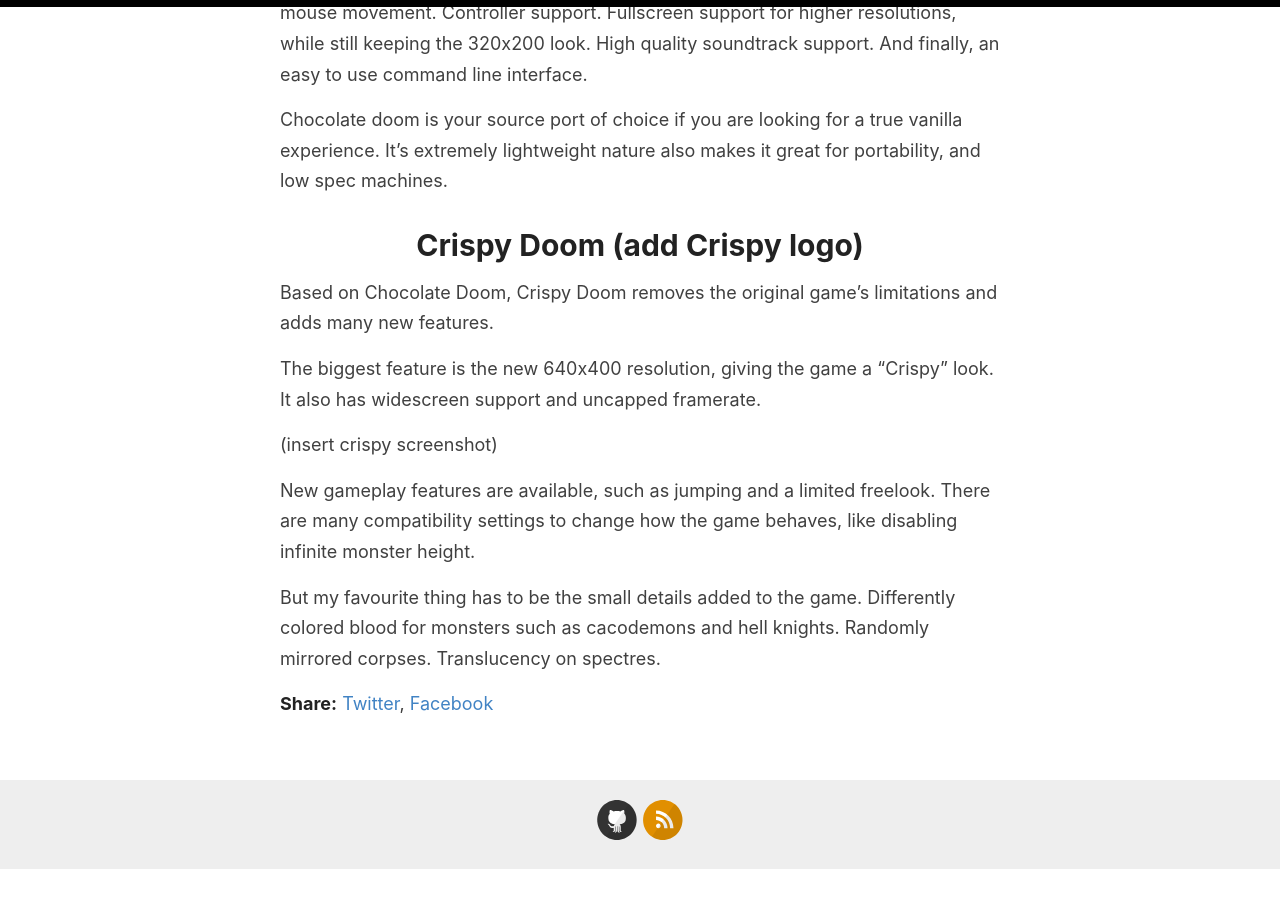
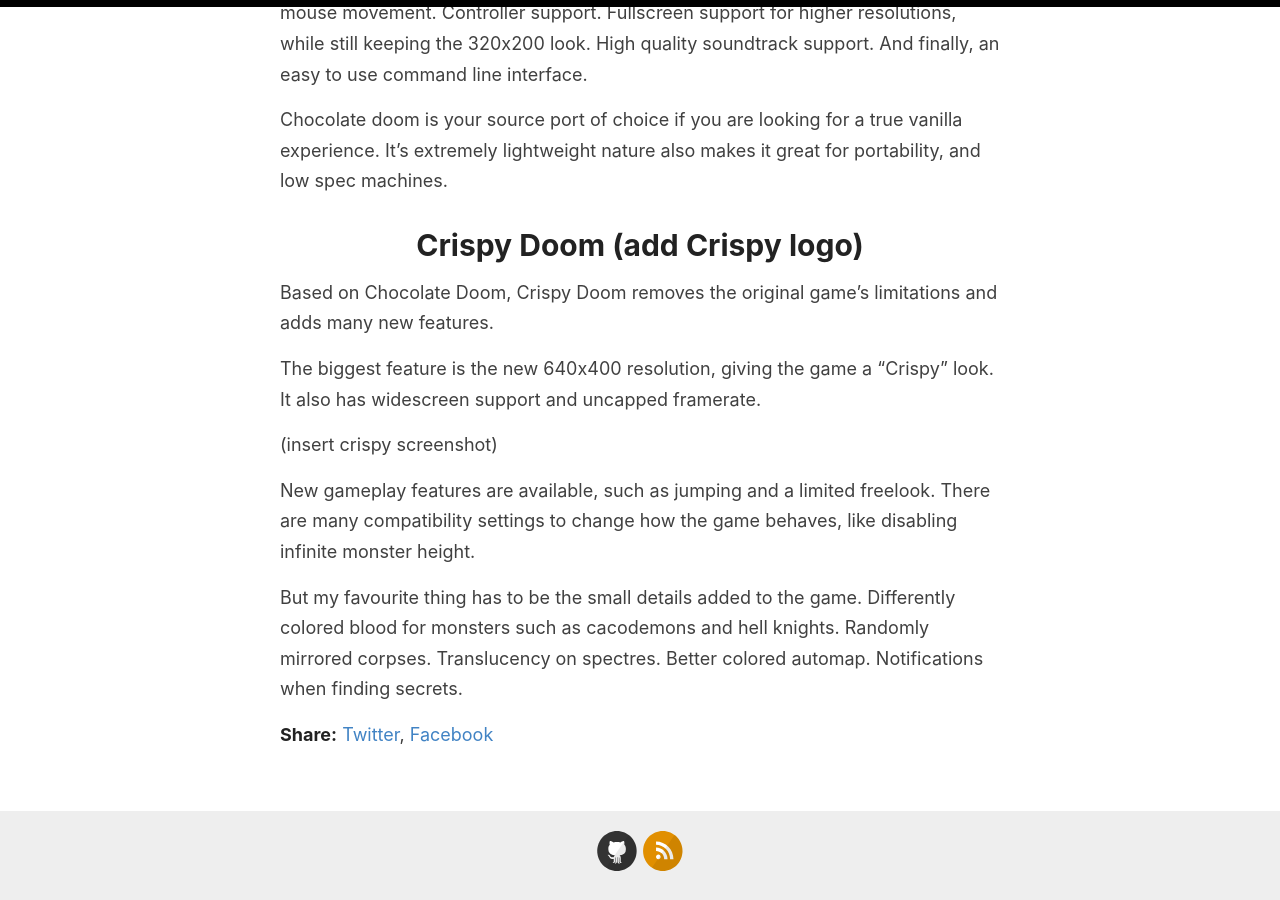
Before and after one commit to poleve540/CallMePol, a Jekyll site: the page built from posts/2023-05-12-sourceport-review.md, in a window 1280 px wide and 900 px high, scrolled down 814 px. Built offline with Jekyll 4.4.1, drawn with Linux system fonts in a browser that asks for light colours; before the commit the page ends 1684 px from its top, so only the background shows below that.

Commit message:
posts/2023-05-12-sourceport-review.md updated from https://stackedit.io/

```diff
--- a/posts/2023-05-12-sourceport-review.md
+++ b/posts/2023-05-12-sourceport-review.md
@@ -25,9 +25,9 @@
 
 New gameplay features are available, such as jumping and a limited freelook. There are many compatibility settings to change how the game behaves, like disabling infinite monster height.
 
-But my favourite thing has to be the small details added to the game. Differently colored blood for monsters such as cacodemons and hell knights. Randomly mirrored corpses. Translucency on spectres.
+But my favourite thing has to be the small details added to the game. Differently colored blood for monsters such as cacodemons and hell knights. Randomly mirrored corpses. Translucency on spectres. Better colored automap. Notifications when finding secrets.
 <!--stackedit_data:
 eyJwcm9wZXJ0aWVzIjoiZXh0ZW5zaW9uczpcbiAgcHJlc2V0Oi
-BnZm1cbiIsImhpc3RvcnkiOlsyMDkwNzA4MTksLTIxMjg0ODE3
-MTAsLTEzNDk4ODA5NjMsMTg4NzQ2MzQ5OV19
+BnZm1cbiIsImhpc3RvcnkiOlstMTE2NDAzOTEyMCwtMjEyODQ4
+MTcxMCwtMTM0OTg4MDk2MywxODg3NDYzNDk5XX0=
 -->
```
